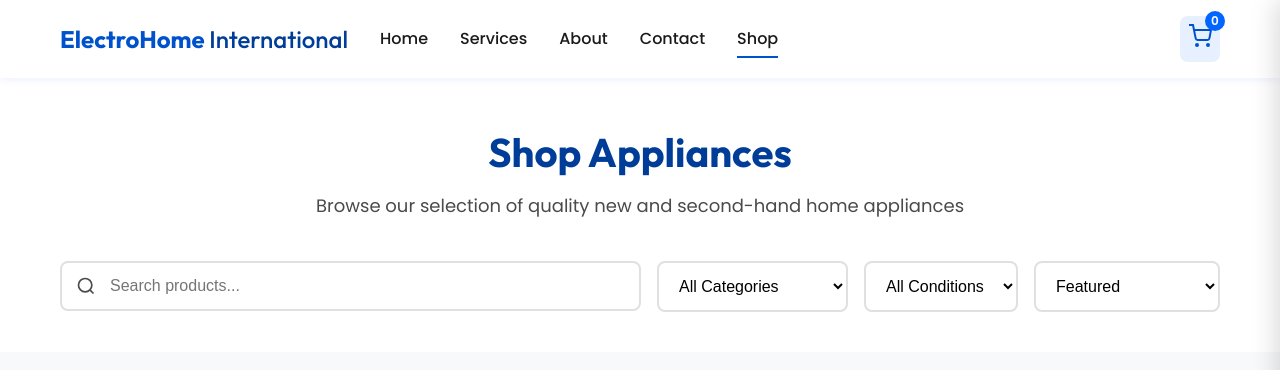
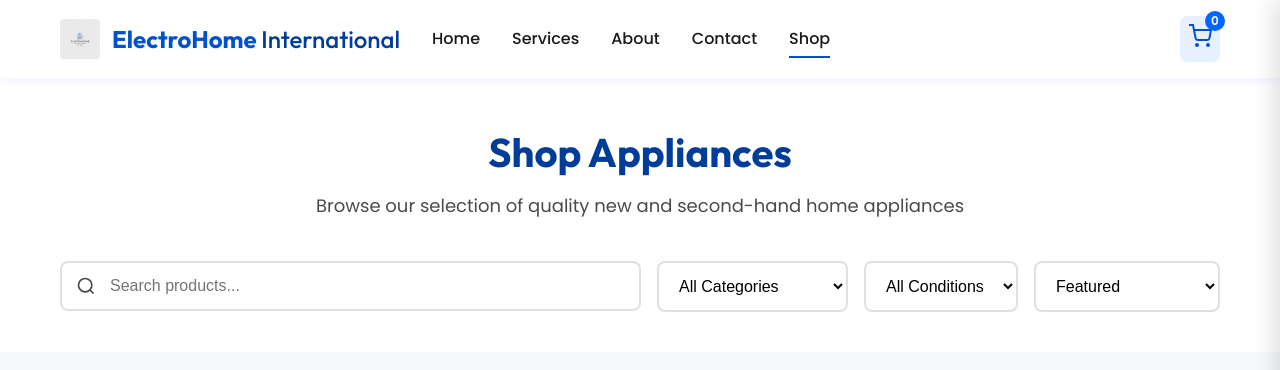
Before and after one commit to Uwami-Mgxekwa/electrohomeintl, a plain HTML site: page shop.html in a window 1280 px wide. Shown: the top 370 px of the page. Drawn offline with Linux system fonts and the light colour scheme.

Commit message:
Add favicon assets and navbar logo styles
Add favicon/app icons and logo files, and display a navbar logo across pages. Updated index.html and shop.html to include multiple favicon/apple-touch-icon links, MS tile meta, and an <img> for the site logo in the navigation. Added four logo JPEG assets (logo (1).jpeg through logo (4).jpeg). Updated shop.css and style.css to style .nav-logo and .logo-image (flex alignment, spacing, size, object-fit, border-radius) and adjusted heading margin for consistent navbar layout.

```diff
--- a/shop.css
+++ b/shop.css
@@ -94,8 +94,24 @@ button {
     gap: 2rem;
 }
 
+.nav-logo {
+    display: flex;
+    align-items: center;
+    gap: 0.75rem;
+}
+
 .nav-logo a {
     text-decoration: none;
+    display: flex;
+    align-items: center;
+    gap: 0.75rem;
+}
+
+.logo-image {
+    height: 40px;
+    width: auto;
+    object-fit: contain;
+    border-radius: 4px;
 }
 
 .nav-logo h1 {
@@ -103,6 +119,7 @@ button {
     font-size: 1.5rem;
     font-weight: 700;
     color: var(--primary-blue);
+    margin: 0;
 }
 
 .nav-logo h1 span {
@@ -868,6 +885,14 @@ button {
         transform: rotate(-45deg) translate(7px, -6px);
     }
 
+    .logo-image {
+        height: 32px;
+    }
+
+    .nav-logo h1 {
+        font-size: 1.25rem;
+    }
+
     .cart-sidebar {
         width: 100%;
         right: -100%;
--- a/shop.html
+++ b/shop.html
@@ -15,6 +15,30 @@
 
     <title>Shop Appliances - ElectroHome International | Johannesburg</title>
 
+    <!-- Favicon and App Icons -->
+    <link rel="icon" type="image/x-icon" href="logo (1).jpeg">
+    <link rel="icon" type="image/jpeg" href="logo (1).jpeg">
+    <link rel="shortcut icon" href="logo (1).jpeg">
+    <link rel="apple-touch-icon" href="logo (1).jpeg">
+    <link rel="apple-touch-icon" sizes="57x57" href="logo (1).jpeg">
+    <link rel="apple-touch-icon" sizes="60x60" href="logo (1).jpeg">
+    <link rel="apple-touch-icon" sizes="72x72" href="logo (1).jpeg">
+    <link rel="apple-touch-icon" sizes="76x76" href="logo (1).jpeg">
+    <link rel="apple-touch-icon" sizes="114x114" href="logo (1).jpeg">
+    <link rel="apple-touch-icon" sizes="120x120" href="logo (1).jpeg">
+    <link rel="apple-touch-icon" sizes="144x144" href="logo (1).jpeg">
+    <link rel="apple-touch-icon" sizes="152x152" href="logo (1).jpeg">
+    <link rel="apple-touch-icon" sizes="180x180" href="logo (1).jpeg">
+    <link rel="icon" type="image/jpeg" sizes="16x16" href="logo (1).jpeg">
+    <link rel="icon" type="image/jpeg" sizes="32x32" href="logo (1).jpeg">
+    <link rel="icon" type="image/jpeg" sizes="96x96" href="logo (1).jpeg">
+    <link rel="icon" type="image/jpeg" sizes="192x192" href="logo (1).jpeg">
+    <meta name="msapplication-TileImage" content="logo (1).jpeg">
+    <meta name="msapplication-TileColor" content="#0052CC">
+
+    <!-- Web App Manifest -->
+    <link rel="manifest" href="manifest.json">
+
     <link rel="stylesheet" href="shop.css">
     <link rel="preconnect" href="https://fonts.googleapis.com">
     <link rel="preconnect" href="https://fonts.gstatic.com" crossorigin>
@@ -27,6 +51,7 @@
             <nav class="nav">
                 <div class="nav-logo">
                     <a href="index.html">
+                        <img src="logo (1).jpeg" alt="ElectroHome International Logo" class="logo-image">
                         <h1>ElectroHome <span>International</span></h1>
                     </a>
                 </div>
--- a/style.css
+++ b/style.css
@@ -91,11 +91,25 @@ button {
     padding: 1rem 0;
 }
 
+.nav-logo {
+    display: flex;
+    align-items: center;
+    gap: 0.75rem;
+}
+
+.logo-image {
+    height: 40px;
+    width: auto;
+    object-fit: contain;
+    border-radius: 4px;
+}
+
 .nav-logo h1 {
     font-family: 'Outfit', sans-serif;
     font-size: 1.5rem;
     font-weight: 700;
     color: var(--primary-blue);
+    margin: 0;
 }
 
 .nav-logo h1 span {
@@ -872,6 +886,14 @@ button {
         transform: rotate(-45deg) translate(7px, -6px);
     }
 
+    .logo-image {
+        height: 32px;
+    }
+
+    .nav-logo h1 {
+        font-size: 1.25rem;
+    }
+
     .hero {
         padding: 120px 0 60px;
     }
```
Also changed, not shown: index.html (+25 -0 lines), logo (1).jpeg (added), logo (2).jpeg (added), logo (3).jpeg (added), logo (4).jpeg (added), manifest.json (added).
